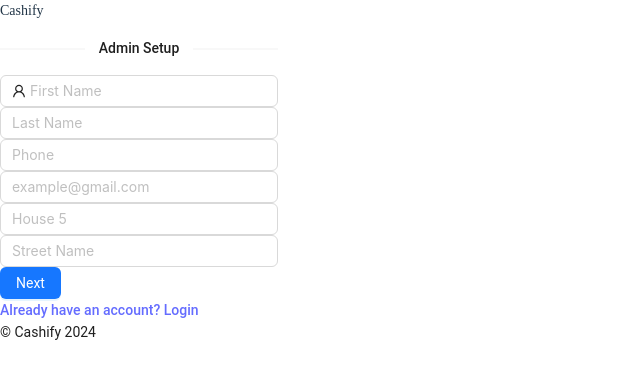
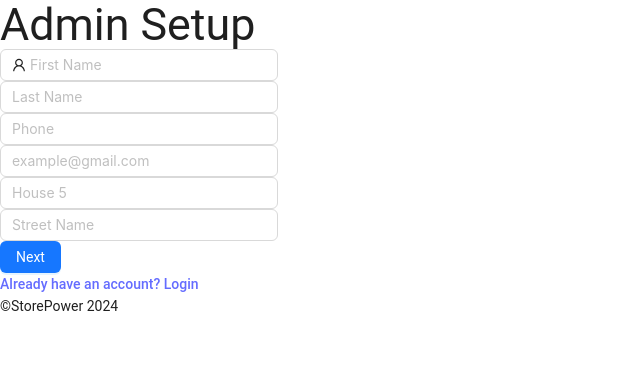
Before and after one commit to oyis12/point-of-sales, a React (Vite) app in the folder client/: page /admin-set-up in a window 1280 px wide. Shown: the top 378 px of the page, without its empty margins (0-640 px from the left). Built offline with nearby package versions, Linux system fonts and the light colour scheme; a web font is replaced by a local one.

Commit message:
changed image input style

```diff
--- a/client/src/pages/auth/AdminSetup.jsx
+++ b/client/src/pages/auth/AdminSetup.jsx
@@ -1,7 +1,263 @@
+// import { useState } from "react";
+// import { Link, useNavigate } from "react-router-dom";
+// import { UserOutlined, UploadOutlined } from "@ant-design/icons";
+// import { Input, Button, Form, message, Divider, Upload } from "antd";
+// import axios from "axios";
+
+// const AdminSetup = () => {
+//   const [isLoading, setIsLoading] = useState(false);
+//   const [step, setStep] = useState(1);
+//   const [formData, setFormData] = useState({
+//     first_name: "",
+//     last_name: "",
+//     phone: "",
+//     email: "",
+//     house_number: "",
+//     street: "",
+//     landmark: "",
+//     city: "",
+//     country: "",
+//     avatar: null,
+//     password: "",
+//     retypePassword: "",
+//   });
+
+//   const navigate = useNavigate();
+//   const currentYear = new Date().getFullYear();
+
+//   const handleChange = (id, value) => {
+//     setFormData((prevFormData) => ({
+//       ...prevFormData,
+//       [id]: value,
+//     }));
+//   };
+
+//   const normFile = (e) => {
+//     console.log("Upload event:", e);
+//     if (Array.isArray(e)) {
+//       return e;
+//     }
+//     return e?.fileList;
+//   };
+
+//   const handleSubmit = async () => {
+//     if (formData.password !== formData.retypePassword) {
+//       alert("Passwords do not match");
+//       return;
+//     }
+
+//     const { avatar, ...postData } = formData;
+
+//     try {
+//       setIsLoading(true);
+//       // const formDataToSend = new FormData();
+//       Object.keys(postData).forEach((key) => {
+//         formData.append(key, postData[key]);
+//       });
+//       if (avatar) {
+//         formData.append("avatar", avatar.file.originFileObj);
+//       }
+//       const response = await axios.post(
+//         "https://cashify-wzfy.onrender.com/api/v1/admin",
+//         formData,
+//         {
+//           headers: {
+//             "Content-Type": "multipart/form-data",
+//           },
+//         }
+//       );
+//       console.log("Response:", response.data);
+//       message.success(response.data.msg);
+//       navigate("/");
+//     } catch (error) {
+//       console.error("Failed to add admin:", error);
+//       console.log("Response:", error);
+//       alert("Failed to add admin. Please try again.");
+//     }
+//     setIsLoading(false);
+//   };
+
+//   const fields = [
+//     {
+//       id: "first_name",
+//       placeholder: "First Name",
+//       type: "text",
+//       value: formData.first_name,
+//       prefix: <UserOutlined />,
+//     },
+//     {
+//       id: "last_name",
+//       placeholder: "Last Name",
+//       type: "text",
+//       value: formData.last_name,
+//     },
+//     {
+//       id: "phone",
+//       placeholder: "Phone",
+//       type: "text",
+//       value: formData.phone,
+//     },
+//     {
+//       id: "email",
+//       placeholder: "example@gmail.com",
+//       type: "email",
+//       value: formData.email,
+//     },
+//     {
+//       id: "house_number",
+//       placeholder: "House 5",
+//       type: "text",
+//       value: formData.house_number,
+//     },
+//     {
+//       id: "street",
+//       placeholder: "Street Name",
+//       type: "text",
+//       value: formData.street,
+//     },
+//     {
+//       id: "landmark",
+//       placeholder: "Landmark",
+//       type: "text",
+//       value: formData.landmark,
+//     },
+//     {
+//       id: "city",
+//       placeholder: "City",
+//       type: "text",
+//       value: formData.city,
+//     },
+//     {
+//       id: "country",
+//       placeholder: "Country",
+//       type: "text",
+//       value: formData.country,
+//     },
+//     {
+//       id: "avatar",
+//       placeholder: "Avatar URL",
+//       type: "file",
+//       value: formData.avatar,
+//     },
+//     {
+//       id: "password",
+//       placeholder: "8+ Character required",
+//       type: "password",
+//       value: formData.password,
+//     },
+//     {
+//       id: "retypePassword",
+//       placeholder: "Re-Type Password",
+//       type: "password",
+//       value: formData.retypePassword,
+//     },
+//   ];
+
+//   const handleNext = () => {
+//     setStep((prevStep) => prevStep + 1);
+//   };
+
+//   const handlePrevious = () => {
+//     setStep((prevStep) => prevStep - 1);
+//   };
+
+//   const startIndex = (step - 1) * 6;
+//   const endIndex = Math.min(startIndex + 6, fields.length);
+//   const currentFields = fields.slice(startIndex, endIndex);
+
+//   return (
+//     <div className="flex justify-center items-center h-screen">
+//       <div className="w-full max-w-2xl shadow-md rounded px-5 pt-4 pb-8 mb-4">
+//         <div className="text-center pt-3">
+//           <h2 className="logo-font text-3xl font-semibold text-blue-500 cursor-pointer hover:text-blue-700">
+//             Cashify
+//           </h2>
+//         </div>
+//         <Form
+//           onFinish={
+//             step === Math.ceil(fields.length / 6) ? handleSubmit : handleNext
+//           }
+//         >
+//           <div className="text-center mb-6">
+//             <h1 className="text-2xl">
+//               <Divider>Admin Setup</Divider>
+//             </h1>
+//           </div>
+//           <div className="grid grid-cols-1 md:grid-cols-2 gap-4">
+//             {currentFields.map((field) => (
+//               <div key={field.id} className="flex flex-col mb-3">
+//                 {field.type === "password" ? (
+//                   <Input.Password
+//                     id={field.id}
+//                     placeholder={field.placeholder}
+//                     visibilityToggle
+//                     onChange={(e) => handleChange(field.id, e.target.value)}
+//                   />
+//                 ) : field.type === "file" ? (
+//                   <Upload
+//                     name="avatar"
+//                     listType="picture"
+//                     beforeUpload={() => false}
+//                     onChange={(info) => handleChange(field.id, info)}
+//                   >
+//                     <Button icon={<UploadOutlined />} style={{ width: "100%" }}>
+//                       Click to upload
+//                     </Button>
+//                   </Upload>
+//                 ) : (
+//                   <Input
+//                     id={field.id}
+//                     placeholder={field.placeholder}
+//                     type={field.type}
+//                     value={field.value}
+//                     prefix={field.prefix}
+//                     allowClear
+//                     onChange={(e) => handleChange(field.id, e.target.value)}
+//                   />
+//                 )}
+//               </div>
+//             ))}
+//           </div>
+//           <div className="flex justify-between mt-3">
+//             {step === 1 ? null : (
+//               <Button
+//                 type="primary"
+//                 className="bg-blue-600"
+//                 onClick={handlePrevious}
+//                 style={{ marginRight: 8 }}
+//               >
+//                 Previous
+//               </Button>
+//             )}
+//             <Button
+//               type="primary"
+//               className="bg-blue-600"
+//               htmlType="submit"
+//               loading={isLoading}
+//             >
+//               {step === Math.ceil(fields.length / 6) ? "Submit" : "Next"}
+//             </Button>
+//           </div>
+//           <div className="mt-2 text-right">
+//             <Link to="/" className="text-base text-center">
+//               Already have an account? Login
+//             </Link>
+//           </div>
+//           <div className="mt-5 text-center">
+//             <p className="text-sky-500 text-xs">&copy; Cashify {currentYear}</p>
+//           </div>
+//         </Form>
+//       </div>
+//     </div>
+//   );
+// };
+
+// export default AdminSetup;
+
 import { useState } from "react";
 import { Link, useNavigate } from "react-router-dom";
-import { UserOutlined, UploadOutlined } from "@ant-design/icons";
-import { Input, Button, Form, message, Divider, Upload } from "antd";
+import { UserOutlined } from "@ant-design/icons";
+import { Input, Button, Form, message } from "antd";
 import axios from "axios";
 
 const AdminSetup = () => {
@@ -23,7 +279,6 @@ const AdminSetup = () => {
   });
 
   const navigate = useNavigate();
-  const currentYear = new Date().getFullYear();
 
   const handleChange = (id, value) => {
     setFormData((prevFormData) => ({
@@ -32,40 +287,21 @@ const AdminSetup = () => {
     }));
   };
 
-  const normFile = (e) => {
-    console.log("Upload event:", e);
-    if (Array.isArray(e)) {
-      return e;
-    }
-    return e?.fileList;
-  };
-
   const handleSubmit = async () => {
     if (formData.password !== formData.retypePassword) {
       alert("Passwords do not match");
       return;
     }
 
-    const { avatar, ...postData } = formData;
+    const {...postData } = formData;
 
     try {
       setIsLoading(true);
-      const formDataToSend = new FormData();
-      Object.keys(postData).forEach((key) => {
-        formDataToSend.append(key, postData[key]);
-      });
-      if (avatar) {
-        formDataToSend.append("avatar", avatar.file.originFileObj);
-      }
       const response = await axios.post(
-        "https://cashify-wzfy.onrender.com/api/v1/admin",
-        formDataToSend,
-        {
-          headers: {
-            "Content-Type": "multipart/form-data",
-          },
-        }
+        "https://pos-wpvg.onrender.com/api/v1/admin",
+        postData
       );
+      // localStorage.setItem("data", JSON.stringify(response.data));
       console.log("Response:", response.data);
       message.success(response.data.msg);
       navigate("/");
@@ -137,7 +373,7 @@ const AdminSetup = () => {
       id: "avatar",
       placeholder: "Avatar URL",
       type: "file",
-      value: formData.avatar,
+      value: null,
     },
     {
       id: "password",
@@ -167,21 +403,15 @@ const AdminSetup = () => {
 
   return (
     <div className="flex justify-center items-center h-screen">
-      <div className="w-full max-w-2xl shadow-md rounded px-5 pt-4 pb-8 mb-4">
-        <div className="text-center pt-3">
-          <h2 className="logo-font text-3xl font-semibold text-blue-500 cursor-pointer hover:text-blue-700">
-            Cashify
-          </h2>
-        </div>
+      <div className="w-full max-w-2xl">
         <Form
           onFinish={
             step === Math.ceil(fields.length / 6) ? handleSubmit : handleNext
           }
+          className="shadow-md rounded px-5 pt-4 pb-8 mb-4"
         >
           <div className="text-center mb-6">
-            <h1 className="text-2xl">
-              <Divider>Admin Setup</Divider>
-            </h1>
+            <h1 className="text-2xl">Admin Setup</h1>
           </div>
           <div className="grid grid-cols-1 md:grid-cols-2 gap-4">
             {currentFields.map((field) => (
@@ -193,17 +423,6 @@ const AdminSetup = () => {
                     visibilityToggle
                     onChange={(e) => handleChange(field.id, e.target.value)}
                   />
-                ) : field.type === "file" ? (
-                  <Upload
-                    name="avatar"
-                    listType="picture"
-                    beforeUpload={() => false}
-                    onChange={(info) => handleChange(field.id, info)}
-                  >
-                    <Button icon={<UploadOutlined />} style={{ width: "100%" }}>
-                      Click to upload
-                    </Button>
-                  </Upload>
                 ) : (
                   <Input
                     id={field.id}
@@ -234,6 +453,7 @@ const AdminSetup = () => {
               className="bg-blue-600"
               htmlType="submit"
               loading={isLoading}
+              // style={{ marginRight: 8 }}
             >
               {step === Math.ceil(fields.length / 6) ? "Submit" : "Next"}
             </Button>
@@ -244,7 +464,7 @@ const AdminSetup = () => {
             </Link>
           </div>
           <div className="mt-5 text-center">
-            <p className="text-sky-500 text-xs">&copy; Cashify {currentYear}</p>
+            <p className="text-sky-500 text-xs">&copy;StorePower 2024</p>
           </div>
         </Form>
       </div>
--- a/client/src/pages/auth/CompanySetup.jsx
+++ b/client/src/pages/auth/CompanySetup.jsx
@@ -17,7 +17,7 @@ const CompanySetup = () => {
     landmark: "",
     city: "",
     country: "",
-    avatar: null,
+    logo: null,
   });
 
   const normFile = (e) => {
@@ -90,7 +90,7 @@ const CompanySetup = () => {
       label: "Avatar",
       placeholder: "Upload avatar",
       type: "file",
-      value: formData.avatar,
+      value: formData.logo,
     },
   ];
 
@@ -141,11 +141,17 @@ const CompanySetup = () => {
     try {
       const formDataToSend = new FormData();
       Object.keys(postData).forEach((key) => {
-        formDataToSend.append(key, postData[key]);
+        if (['house_number', 'street', 'landmark', 'city', 'country'].includes(key)) {
+          formDataToSend.append(`address[${key}]`, postData[key]);
+        } else {
+          formDataToSend.append(key, postData[key]);
+        }
       });
       if (avatar) {
-        formDataToSend.append("avatar", avatar.file.originFileObj);
+        formDataToSend.append("logo", avatar.file.originFileObj);
       }
+      formDataToSend.append("admins", storedUserData._id); // Assuming the admin ID is stored in the user data
+
       const response = await axios.post(
         "https://cashify-wzfy.onrender.com/api/v1/company",
         formDataToSend,
@@ -157,8 +163,7 @@ const CompanySetup = () => {
           },
         }
       );
-      // console.log("Response:", response.data);
-      message.success(response.data.msg);
+      // message.success(response.data.msg);
       navigate("/dashboard");
     } catch (error) {
       console.error("Error:", error);
@@ -206,9 +211,11 @@ const CompanySetup = () => {
                     listType="picture"
                     beforeUpload={() => false}
                     onChange={(info) => handleChange(field.id, info)}
-                    style={{ width: '100%' }}
+                    style={{ width: "100%" }}
                   >
-                    <Button icon={<UploadOutlined /> } style={{ width: "100%" }}>Click to upload</Button>
+                    <Button icon={<UploadOutlined />} style={{ width: "100%" }}>
+                      Click to upload
+                    </Button>
                   </Upload>
                 ) : (
                   <Input
```
